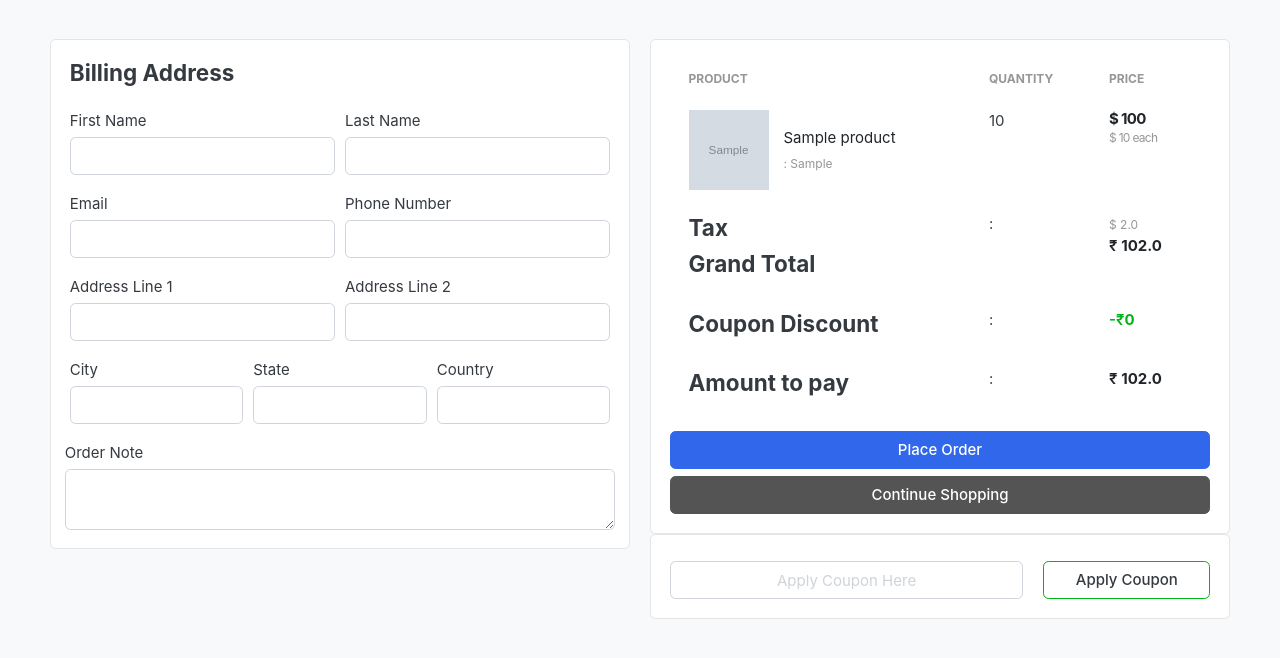
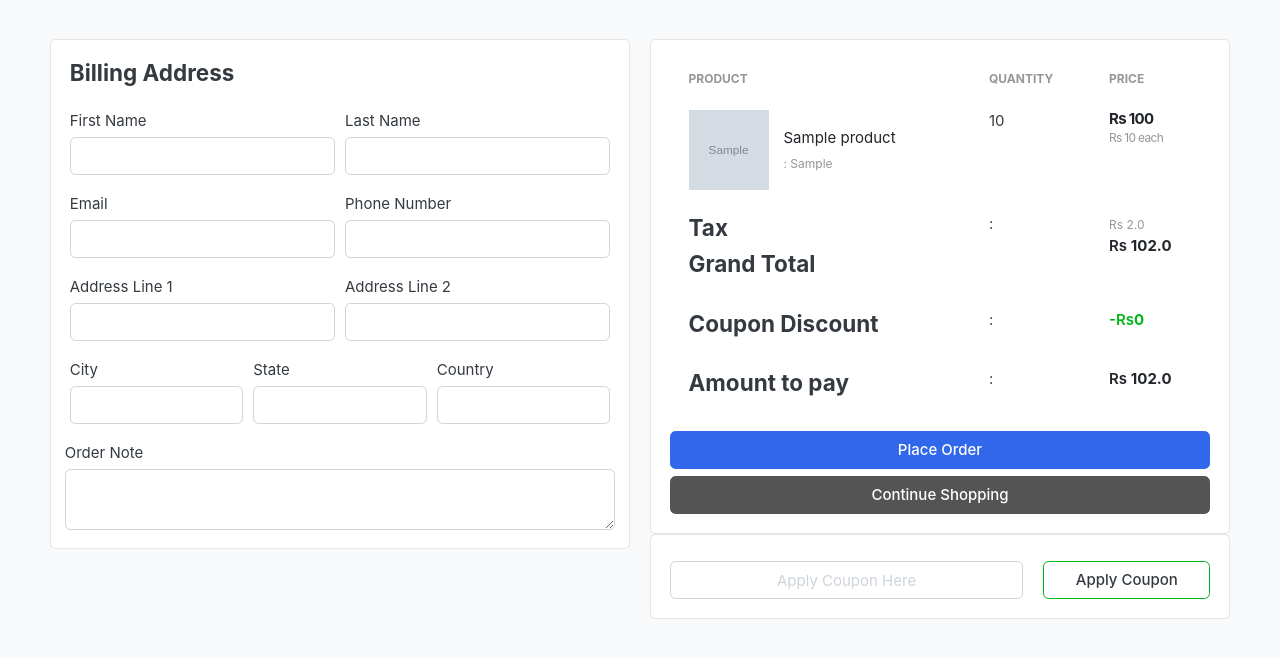
Before and after one commit to svakhilr/Ecom, a Django app: page /cart/checkout/ in a window 1280 px wide. Shown: the part 134-792 px from the top of the page. Run offline with Django 4.2, Linux system fonts and the light colour scheme; a user stored in the database is signed in; tables that the repository leaves empty hold one stand-in row (values such as "Sample post"); grey boxes marked "Sample" are stand-in pictures; some libraries are stand-ins or nearby versions; some web fonts are replaced.

Commit message:
Update checkout.html

```diff
--- a/ecommerce/Cart/templates/Cart/checkout.html
+++ b/ecommerce/Cart/templates/Cart/checkout.html
@@ -108,8 +108,8 @@
       	</td>
       	<td>
       		<div class="price-wrap">
-      			<var class="price">$ {{ cart_item.subtotal }}</var>
-      			<small class="text-muted"> $ {{ cart_item.product.price }} each </small>
+      			<var class="price">Rs {{ cart_item.subtotal }}</var>
+      			<small class="text-muted"> Rs {{ cart_item.product.price }} each </small>
       		</div> <!-- price-wrap .// -->
       	</td>
 
@@ -125,8 +125,8 @@
           :
         </td>
         <td>
-          <small class="text-muted"> $ {{ tax }}  </small>
-          <dd class="text-dark b">₹ <strong id="grand_total">{{grand_total}}</strong></dd>
+          <small class="text-muted"> Rs {{ tax }}  </small>
+          <dd class="text-dark b">Rs <strong id="grand_total">{{grand_total}}</strong></dd>
         </td>
       </tr>
       <tr>
@@ -138,7 +138,7 @@
         </td>
 
         <td>
-          <dd class=" text-success b">-₹<strong id="amount_pay">0</strong></dd>
+          <dd class=" text-success b">-Rs<strong id="amount_pay">0</strong></dd>
         </td>
         </tr>
         <tr>
@@ -149,7 +149,7 @@
           :
         </td>
         <td>
-          <dd class=" text-dark b">₹ <strong id="discount_price">{{grand_total}} </strong></dd>
+          <dd class=" text-dark b">Rs <strong id="discount_price">{{grand_total}} </strong></dd>
         </td>
       </tr>
       </tbody>
```
